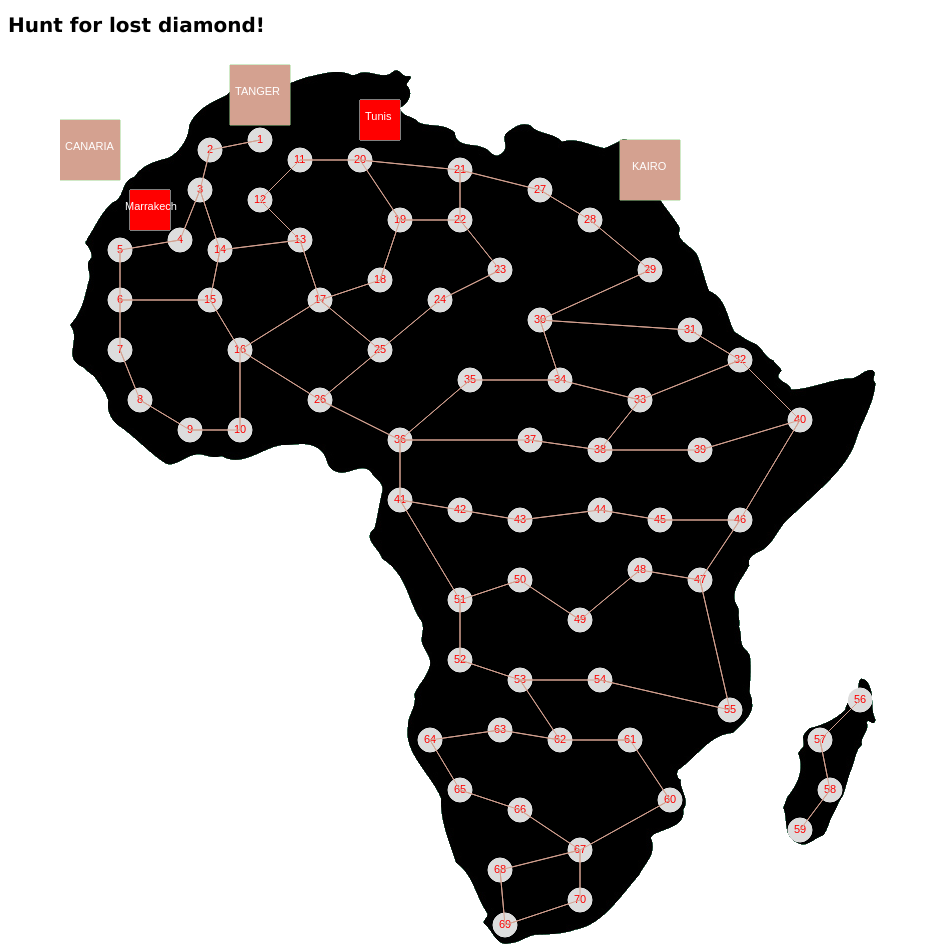
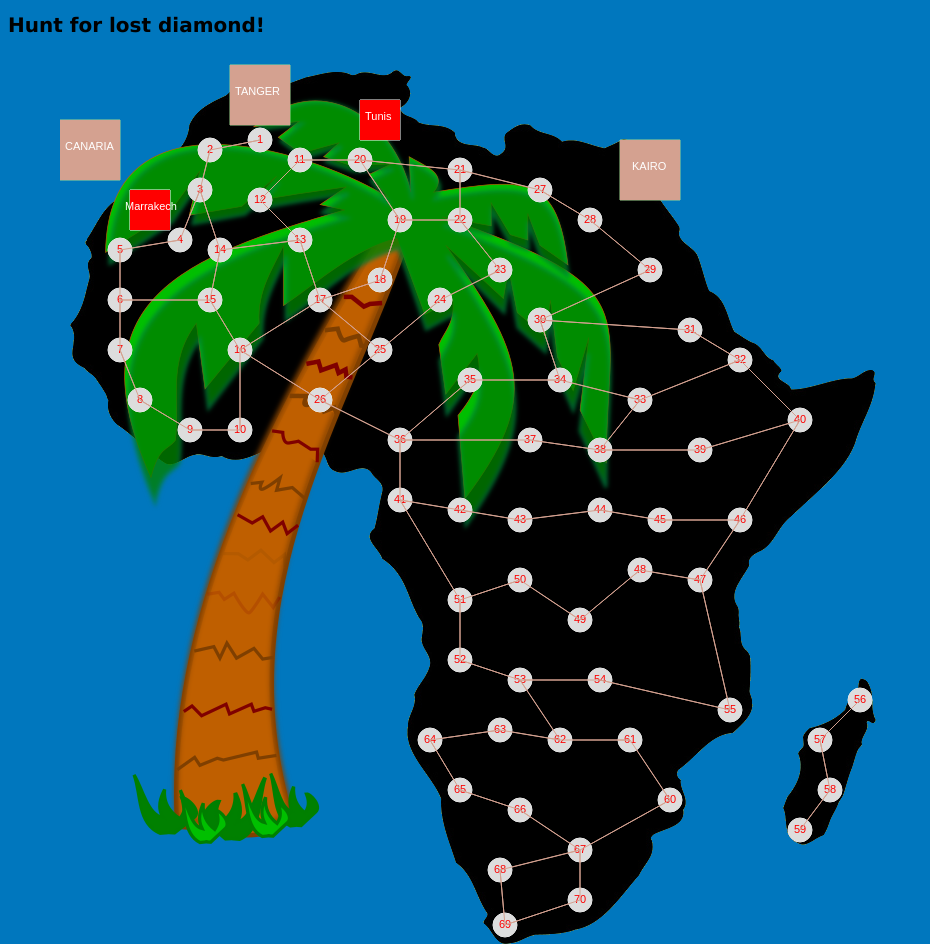
Before and after one commit to persyl/DiamondGame, a website built with webpack: page index.html in a window 1280 px wide. Shown: the whole page, without its empty margins (0-930 px from the left). Built offline with nearby package versions, Linux system fonts and the light colour scheme.

Commit message:
Starting to get a palm tree on the game

```diff
--- a/es6/diamond.js
+++ b/es6/diamond.js
@@ -1,5 +1,6 @@
 import City from './city';
 import Africa from './africa';
+import PalmTree from './palmtree';
 import steps from './steps';
 
 class Diamond {
@@ -53,6 +54,8 @@ class Diamond {
         this.doc.body.appendChild(pageContainer);
         var africa = new Africa();
         africa.draw(this.canvas[0].element.getContext('2d'), 0, 0);
+
+        this.addPalmTrees();
     }
 
     addAllCanvas(container) {
@@ -65,6 +68,11 @@ class Diamond {
             container.appendChild(elmt.element);
             //this.fillCanvas(idx);
         });
+    }
+
+    addPalmTrees() {
+        var palmTree = new PalmTree();
+        palmTree.draw(this.canvas[0].element.getContext('2d'), 0, 0);
     }
 
     clearCanvas(id) {
--- /dev/null
+++ b/es6/palmtree.js
@@ -0,0 +1,12 @@
+class PalmTree {
+    draw(ctx, xPos, yPos) {
+        const palmTreeImg = new Image();
+        palmTreeImg.src = './images/palm-tree.png';
+        palmTreeImg.width = '50';
+        palmTreeImg.height = '50';
+        palmTreeImg.onload = () => {
+            ctx.drawImage(palmTreeImg, xPos, yPos);
+        }
+    }
+}
+export default PalmTree;
--- a/index.html
+++ b/index.html
@@ -8,6 +8,7 @@
   body {
     font-family: Verdana, Arial;
     font-size: 10px;
+    background-color:#0077BE;
   }
   canvas{
     position:absolute;
```
Also changed, not shown: images/palm-tree.png (added), images/palm-tree.svg (added).
